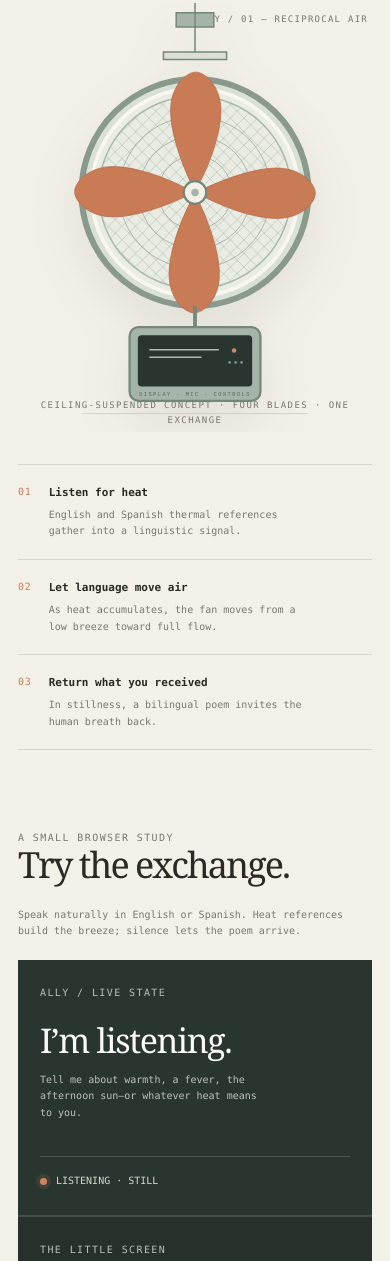
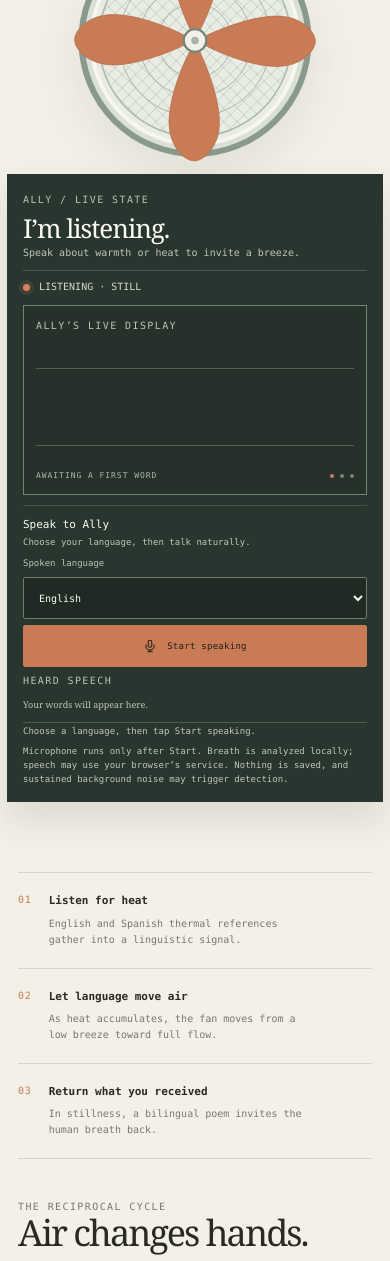
Before and after one commit to ystyze-dev/Ally_04, a plain HTML site: page index.html in a window 390 px wide. Shown: the part 643-1904 px from the top of the page. Drawn offline with Linux system fonts and the light colour scheme.

Commit message:
new model_01

```diff
--- a/index.html
+++ b/index.html
@@ -89,13 +89,17 @@
         text-underline-offset: 4px;
       }
 
+      .project-heading { padding-top: 42px; }
+      .project-heading .eyebrow { margin-bottom: 12px; }
+      .project-heading h1 { max-width: 1080px; margin-bottom: 0; font-size: clamp(48px, 6.6vw, 82px); }
+
       .hero {
-        min-height: 650px;
+        min-height: 560px;
         display: grid;
-        grid-template-columns: minmax(360px, .92fr) minmax(460px, 1.08fr);
+        grid-template-columns: minmax(260px, .8fr) minmax(0, 1.2fr);
         align-items: center;
-        gap: 34px;
-        padding-block: 64px 60px;
+        gap: 24px;
+        padding-block: 30px 60px;
       }
 
       .hero-copy { max-width: 600px; }
@@ -172,10 +176,12 @@
 
       .fan-scene {
         position: relative;
-        min-height: 510px;
+        min-height: 470px;
         display: grid;
-        place-items: center;
-        overflow: hidden;
+        grid-template-columns: minmax(0, 1.05fr) minmax(280px, .9fr);
+        align-items: center;
+        gap: 20px;
+        overflow: visible;
       }
 
       .scene-index {
@@ -188,9 +194,10 @@
       }
 
       .fan-art {
-        width: min(100%, 560px);
+        width: min(100%, 430px);
         overflow: visible;
         filter: drop-shadow(0 20px 24px rgb(52 61 53 / 9%));
+        transform: translateX(42px);
       }
 
       .fan-rotor {
@@ -198,6 +205,7 @@
         animation: rotate-fan var(--spin-time, 0s) linear infinite;
       }
 
+      .fan-scene[data-speed="0"] .fan-rotor { animation: none; }
       .fan-scene[data-speed="1"] .fan-rotor { --spin-time: 2.2s; }
       .fan-scene[data-speed="2"] .fan-rotor { --spin-time: 1.35s; }
       .fan-scene[data-speed="3"] .fan-rotor { --spin-time: .8s; }
@@ -208,20 +216,6 @@
       .fan-scene[data-speed="3"] .air-lines { opacity: .8; }
 
       @keyframes rotate-fan { to { transform: rotate(360deg); } }
-
-      .fan-caption {
-        position: absolute;
-        bottom: 20px;
-        left: 50%;
-        width: max-content;
-        max-width: calc(100% - 32px);
-        transform: translateX(-50%);
-        color: var(--muted);
-        font-size: 9px;
-        letter-spacing: .16em;
-        text-align: center;
-        text-transform: uppercase;
-      }
 
       .principle-strip {
         display: grid;
@@ -281,41 +275,30 @@
         font-size: 10px;
       }
 
-      .interaction { padding-block: 112px 92px; }
-
-      .demo-card {
-        min-height: 370px;
-        display: grid;
-        grid-template-columns: .82fr 1.08fr .84fr;
+      .ally-interface {
+        min-width: 0;
+        display: flex;
+        flex-direction: column;
+        gap: 10px;
+        padding: 16px;
         background: var(--deep);
         color: var(--paper);
+        box-shadow: 0 18px 34px rgb(52 61 53 / 12%);
       }
 
-      .demo-intro, .display-panel, .demo-controls { padding: 34px; }
-
-      .demo-intro {
-        display: flex;
-        flex-direction: column;
-        align-items: flex-start;
-        border-right: 1px solid rgb(243 240 231 / 14%);
-      }
-
-      .demo-intro .micro-label, .display-panel .micro-label {
-        color: #b6c4b8;
-      }
+      .ally-interface .micro-label { color: #b6c4b8; }
 
       .demo-intro h3 {
-        margin: 30px 0 13px;
+        margin: 5px 0 3px;
         font-family: var(--serif);
-        font-size: 34px;
+        font-size: 26px;
         font-weight: 400;
         letter-spacing: -.04em;
         line-height: 1.04;
       }
 
       .demo-intro > p {
-        max-width: 230px;
-        margin-bottom: auto;
+        margin: 0;
         color: #bfc6bc;
         font-size: 10px;
       }
@@ -325,8 +308,8 @@
         display: flex;
         align-items: center;
         gap: 9px;
-        margin-top: 35px;
-        padding-top: 16px;
+        margin-top: 8px;
+        padding-top: 8px;
         border-top: 1px solid rgb(243 240 231 / 18%);
         color: #d5dacd;
         font-size: 10px;
@@ -344,22 +327,24 @@
         display: flex;
         flex-direction: column;
         justify-content: space-between;
-        border-right: 1px solid rgb(243 240 231 / 14%);
+        min-height: 190px;
+        padding: 12px;
+        border: 1px solid #718378;
         background: #26312c;
       }
 
       .display-window {
-        min-height: 190px;
+        min-height: 78px;
         display: flex;
         flex-direction: column;
         justify-content: center;
-        margin-top: 17px;
-        padding: 20px 4px;
+        margin-top: 10px;
+        padding: 8px 4px;
         border-top: 1px solid rgb(243 240 231 / 24%);
         border-bottom: 1px solid rgb(243 240 231 / 24%);
         font-family: var(--mono);
-        font-size: clamp(16px, 2vw, 22px);
-        line-height: 1.8;
+        font-size: clamp(14px, 1.3vw, 18px);
+        line-height: 1.45;
       }
 
       .display-line { min-height: 1.8em; }
@@ -411,7 +396,9 @@
       .demo-controls {
         display: flex;
         flex-direction: column;
-        gap: 15px;
+        gap: 6px;
+        padding-top: 10px;
+        border-top: 1px solid rgb(243 240 231 / 14%);
       }
 
       .demo-controls h3 {
@@ -420,9 +407,9 @@
         font-weight: 500;
       }
 
-      .demo-controls > p { margin: -7px 0 0; color: #bfc6bc; font-size: 9px; }
+      .demo-controls > p { margin: -5px 0 0; color: #bfc6bc; font-size: 9px; }
 
-      .speech-controls { display: flex; flex-direction: column; gap: 10px; margin-top: 4px; }
+      .speech-controls { display: flex; flex-direction: column; gap: 6px; margin-top: 0; }
       .speech-controls label { color: #b6c4b8; font-size: 9px; }
 
       .speech-select {
@@ -437,14 +424,14 @@
         font-size: 10px;
       }
 
-      .speech-actions { display: grid; grid-template-columns: 1fr 1fr; gap: 8px; }
+      .speech-actions { display: flex; gap: 8px; }
       .demo-controls .button { min-height: 42px; border-color: var(--terracotta); background: var(--terracotta); color: #201f1b; }
       .demo-controls .button:hover { background: #d58d68; }
-      .speech-actions .button { width: 100%; padding-inline: 8px; font-size: 9px; }
+      .speech-actions .button { flex: 1; padding-inline: 8px; font-size: 9px; }
       .speech-icon { width: 14px; height: 14px; flex: 0 0 auto; }
 
       .transcript-preview {
-        min-height: 43px;
+        min-height: 32px;
         margin: 0;
         padding: 8px 0;
         border-bottom: 1px solid rgb(243 240 231 / 20%);
@@ -471,8 +458,7 @@
       }
 
       .quiet-button:disabled { cursor: not-allowed; opacity: .45; }
-      .demo-feedback { min-height: 32px; margin: 0; color: #d3a18a; font-size: 9px; }
-      .timing-note { margin: 15px 0 0; color: var(--muted); font-size: 9px; }
+      .demo-feedback { min-height: 20px; margin: 0; color: #d3a18a; font-size: 9px; }
 
       .cycle { padding-block: 54px 106px; }
 
@@ -539,16 +525,12 @@
 
       .site-footer p { margin: 0; }
 
-      @media (max-width: 900px) {
+      @media (max-width: 960px) {
         .page-shell { width: min(100% - 48px, 680px); }
-        .hero { min-height: auto; grid-template-columns: 1fr; gap: 10px; padding-block: 72px 32px; }
+        .hero { min-height: auto; grid-template-columns: 1fr; gap: 10px; padding-block: 24px 32px; }
         .hero-copy { max-width: 650px; }
-        .fan-scene { min-height: 480px; }
+        .fan-scene { min-height: auto; grid-template-columns: minmax(0, 1.05fr) minmax(280px, .9fr); gap: 16px; }
         .fan-art { width: min(100%, 520px); }
-        .demo-card { grid-template-columns: 1fr 1fr; }
-        .demo-intro { border-bottom: 1px solid rgb(243 240 231 / 14%); }
-        .display-panel { grid-row: span 2; border-right: 0; }
-        .demo-controls { border-top: 1px solid rgb(243 240 231 / 14%); }
       }
 
       @media (max-width: 600px) {
@@ -556,24 +538,18 @@
         .page-shell { width: calc(100% - 36px); }
         .site-header { min-height: 64px; }
         .header-note { display: none; }
-        .hero { padding-top: 58px; }
-        h1 { font-size: clamp(56px, 17vw, 82px); }
+        .project-heading { padding-top: 30px; }
+        .project-heading h1 { font-size: clamp(42px, 11vw, 64px); }
+        .hero { padding-top: 18px; }
         .hero-description { font-size: 16px; }
-        .fan-scene { min-height: 360px; margin-inline: -11px; }
+        .fan-scene { grid-template-columns: 1fr; gap: 8px; min-height: auto; margin-inline: -11px; padding-bottom: 38px; }
+        .fan-art { width: min(100%, 390px); justify-self: center; transform: none; }
+        .ally-interface { width: min(100%, 440px); justify-self: center; }
         .scene-index { top: 9px; right: 15px; }
-        .fan-caption { bottom: 4px; }
         .principle-strip { grid-template-columns: 1fr; }
         .principle { min-height: auto; padding: 19px 0; }
         .principle + .principle { padding-left: 0; border-top: 1px solid var(--line); border-left: 0; }
         .section-heading { align-items: flex-start; flex-direction: column; margin-bottom: 20px; }
-        .interaction { padding-block: 80px 55px; }
-        .demo-card { grid-template-columns: 1fr; }
-        .demo-intro, .display-panel, .demo-controls { padding: 25px 22px; }
-        .demo-intro { min-height: 235px; border-right: 0; }
-        .demo-intro h3 { margin-top: 22px; }
-        .display-panel { grid-row: auto; border-top: 1px solid rgb(243 240 231 / 14%); border-bottom: 1px solid rgb(243 240 231 / 14%); }
-        .display-window { min-height: 160px; }
-        .demo-controls { border-top: 0; }
         .cycle { padding-block: 40px 72px; }
         .cycle-track { grid-template-columns: 1fr; }
         .cycle-step, .cycle-step + .cycle-step { min-height: 95px; padding: 15px 28px 14px 0; border-left: 0; }
@@ -621,11 +597,14 @@
       </header>
 
       <main>
+        <div class="project-heading">
+          <p class="eyebrow">A voice-responsive fan concept</p>
+          <h1 id="hero-title">A breeze shaped by your <em>words.</em></h1>
+        </div>
+
         <section class="hero" aria-labelledby="hero-title">
           <div class="hero-copy">
-            <p class="eyebrow">A voice-responsive fan concept</p>
-            <h1 id="hero-title">A breeze shaped by your <em>words.</em></h1>
-            <p class="hero-description">Heat gathers in what you say. When the conversation falls quiet, Ally finds its own words—and asks for a little air in return.</p>
+            <p class="hero-description">After five seconds of silence, the fan stops. At twenty seconds, a changing poem appears beside it until you blow into the microphone.</p>
             <div class="hero-actions">
               <a class="button" href="#interaction">Try the interaction <span aria-hidden="true">↗</span></a>
               <a class="button button-secondary" href="#how-it-works">Follow the exchange</a>
@@ -633,9 +612,9 @@
             <p class="hero-footnote">A browser-based study. Speak to the page; no physical fan is connected.</p>
           </div>
 
-          <div class="fan-scene" id="fan-scene" data-speed="0" role="img" aria-label="Illustration of Ally, a sage green ceiling fan with terracotta blades and a suspended display">
+          <div class="fan-scene" id="fan-scene" data-speed="0">
             <span class="scene-index">ALLY / 01 — RECIPROCAL AIR</span>
-            <svg class="fan-art" viewBox="0 0 500 570" xmlns="http://www.w3.org/2000/svg" aria-hidden="true">
+            <svg class="fan-art" viewBox="0 0 500 420" xmlns="http://www.w3.org/2000/svg" role="img" aria-label="Sage green ceiling fan with four terracotta blades">
               <defs>
                 <pattern id="grille" width="18" height="18" patternUnits="userSpaceOnUse">
                   <path d="M0 0L18 18M18 0L0 18" fill="none" stroke="#718378" stroke-width=".65" opacity=".58"/>
@@ -661,65 +640,25 @@
               </g>
               <circle cx="250" cy="252" r="15" fill="#f3f0e7" stroke="#74877b" stroke-width="3"/>
               <circle cx="250" cy="252" r="5" fill="#a5b4a8"/>
-              <path d="M250 403v29" stroke="#74877b" stroke-width="5"/>
-              <rect x="163" y="431" width="174" height="98" rx="12" fill="#a5b4a8" stroke="#74877b" stroke-width="3"/>
-              <rect x="174" y="442" width="152" height="68" rx="5" fill="#29352f"/>
-              <path d="M190 461h91M190 471h68" stroke="#c8d3c7" stroke-width="2" stroke-linecap="round" opacity=".85"/>
-              <circle cx="302" cy="462" r="3" fill="#d28763"/>
-              <circle cx="296" cy="478" r="1.8" fill="#829488"/>
-              <circle cx="304" cy="478" r="1.8" fill="#829488"/>
-              <circle cx="312" cy="478" r="1.8" fill="#829488"/>
-              <text x="250" y="522" fill="#53665a" font-family="monospace" font-size="7" letter-spacing="2" text-anchor="middle">DISPLAY · MIC · CONTROLS</text>
-              <path d="M100 546h300" stroke="#c5c7bc" stroke-width="1"/>
             </svg>
-            <span class="fan-caption">Ceiling-suspended concept · four blades · one exchange</span>
-          </div>
-        </section>
-
-        <section class="principle-strip" aria-label="Ally's three principles">
-          <article class="principle">
-            <span class="principle-number">01</span>
-            <div><h2>Listen for heat</h2><p>English and Spanish thermal references gather into a linguistic signal.</p></div>
-          </article>
-          <article class="principle">
-            <span class="principle-number">02</span>
-            <div><h2>Let language move air</h2><p>As heat accumulates, the fan moves from a low breeze toward full flow.</p></div>
-          </article>
-          <article class="principle">
-            <span class="principle-number">03</span>
-            <div><h2>Return what you received</h2><p>In stillness, a bilingual poem invites the human breath back.</p></div>
-          </article>
-        </section>
-
-        <section class="interaction" id="interaction" aria-labelledby="interaction-title">
-          <div class="section-heading">
-            <div>
-              <p class="eyebrow">A small browser study</p>
-              <h2 id="interaction-title">Try the exchange.</h2>
-            </div>
-            <p>Speak naturally in English or Spanish. Heat references build the breeze; silence lets the poem arrive.</p>
-          </div>
-
-          <div class="demo-card">
+            <aside class="ally-interface" id="interaction" aria-label="Ally’s live display and microphone controls">
               <div class="demo-intro">
                 <span class="micro-label">Ally / live state</span>
                 <h3 id="state-title">I’m listening.</h3>
-              <p id="state-description">Tell me about warmth, a fever, the afternoon sun—or whatever heat means to you.</p>
+                <p id="state-description">Speak about warmth or heat to invite a breeze.</p>
                 <div class="state-readout"><span class="state-dot" aria-hidden="true"></span><span id="state-label">LISTENING · STILL</span></div>
               </div>
-
               <div class="display-panel" id="display-panel" aria-live="polite">
-              <span class="micro-label">The little screen</span>
+                <span class="micro-label">Ally’s live display</span>
                 <div class="display-window" id="poem-display"></div>
                 <div class="display-foot">
                   <span id="display-caption">Awaiting a first word</span>
                   <span class="display-lights" aria-hidden="true"><i></i><i></i><i></i></span>
                 </div>
               </div>
-
               <div class="demo-controls">
                 <h3>Speak to Ally</h3>
-              <p>Choose the language you’ll speak, then talk naturally.</p>
+                <p>Choose your language, then talk naturally.</p>
                 <div class="speech-controls">
                   <label for="speech-language">Spoken language</label>
                   <select class="speech-select" id="speech-language" aria-describedby="speech-privacy">
@@ -740,12 +679,26 @@
                 <span class="micro-label">Heard speech</span>
                 <p class="transcript-preview" id="transcript-preview" aria-live="polite" aria-atomic="true">Your words will appear here.</p>
                 <p class="demo-feedback" id="demo-feedback" role="status" aria-live="polite">Choose a language, then tap Start speaking.</p>
-              <p class="speech-privacy" id="speech-privacy">Microphone access starts only when you press Start. Speech may be processed by your browser’s service; breath level is analyzed in this page, and audio or transcripts aren’t saved.</p>
-              <p class="speech-privacy">When Ally is still, blow gently toward the microphone. The browser demo estimates airflow from sound level; other sustained sounds may also trigger it.</p>
+                <p class="speech-privacy" id="speech-privacy">Microphone runs only after Start. Breath is analyzed locally; speech may use your browser’s service. Nothing is saved, and sustained background noise may trigger detection.</p>
                 <button class="quiet-button" id="breath-fallback-button" type="button" hidden>Complete exchange manually</button>
               </div>
+            </aside>
           </div>
-          <p class="timing-note">After speech, the breeze fades to stillness over five seconds. A poem arrives after twenty seconds of silence. Browser speech support varies; no physical fan or breath sensor is connected.</p>
+        </section>
+
+        <section class="principle-strip" aria-label="Ally's three principles">
+          <article class="principle">
+            <span class="principle-number">01</span>
+            <div><h2>Listen for heat</h2><p>English and Spanish thermal references gather into a linguistic signal.</p></div>
+          </article>
+          <article class="principle">
+            <span class="principle-number">02</span>
+            <div><h2>Let language move air</h2><p>As heat accumulates, the fan moves from a low breeze toward full flow.</p></div>
+          </article>
+          <article class="principle">
+            <span class="principle-number">03</span>
+            <div><h2>Return what you received</h2><p>In stillness, a bilingual poem invites the human breath back.</p></div>
+          </article>
         </section>
 
         <section class="cycle" id="how-it-works" aria-labelledby="cycle-title">
@@ -767,7 +720,7 @@
 
         <section class="closing-note" aria-label="Design intention">
           <blockquote>“I gave you the wind.<br><em>Ahora, préstame tu aliento.</em>”</blockquote>
-          <p>Ally is an experimental, ceiling-suspended fan concept: four terracotta blades within a sage-green protective structure, with a small display and microphone below. Its interface is being explored as a bridge between functional object and relational presence.</p>
+          <p>Ally is an experimental, ceiling-suspended fan concept: four terracotta blades within a sage-green protective structure, with a small display and microphone beside it. Its interface is being explored as a bridge between functional object and relational presence.</p>
         </section>
       </main>
 
@@ -1170,7 +1123,7 @@
         function setListeningState() {
           state = "listening";
           stateTitle.textContent = "I’m listening.";
-          stateDescription.textContent = "Speak naturally about warmth, a fever, the afternoon sun—or whatever heat means to you.";
+          stateDescription.textContent = "Speak about warmth or heat to invite a breeze.";
           stateLabel.textContent = currentSpeed > 0 ? `LISTENING · SPEED ${currentSpeed}` : "LISTENING · STILL";
           feedback.textContent = recognition
             ? "Choose a language, then tap Start speaking."
```
Also changed, not shown: 02. Images/file.jpg (added), 1 other file. Lines whose indentation alone changed are shown as unchanged.
